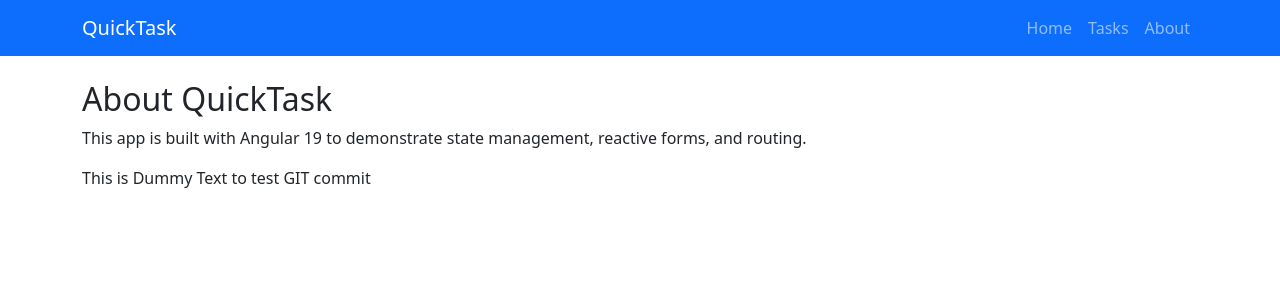
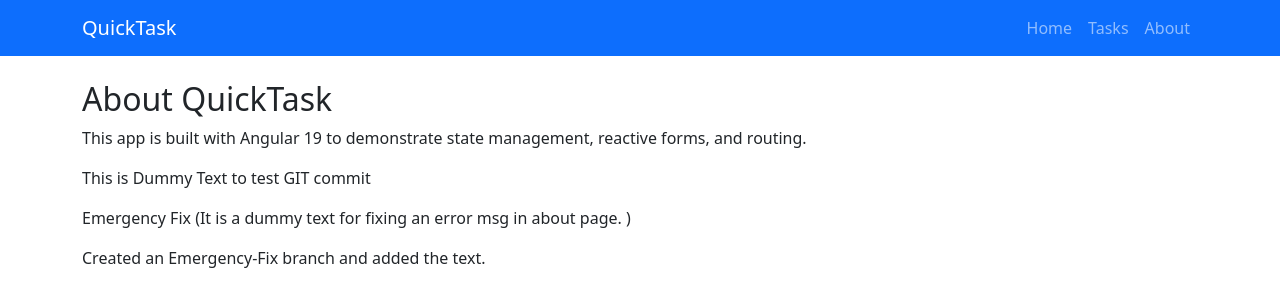
Before and after one commit to neodesyn/QuickTask, an Angular app: page /about in a window 1280 px wide. Shown: the top 306 px of the page. Built offline with nearby package versions, Linux system fonts and the light colour scheme.

Commit message:
Committed emergency-fix

```diff
--- a/src/app/pages/about/about.component.html
+++ b/src/app/pages/about/about.component.html
@@ -2,4 +2,6 @@
     <h2>About QuickTask</h2>
     <p>This app is built with Angular 19 to demonstrate state management, reactive forms, and routing.</p>
     <p>This is Dummy Text to test GIT  commit</p>
+    <p>Emergency Fix (It is a dummy text for fixing an error msg in about page. )</p>
+    <p>Created an Emergency-Fix branch and added the text.</p>
   </div>
```
